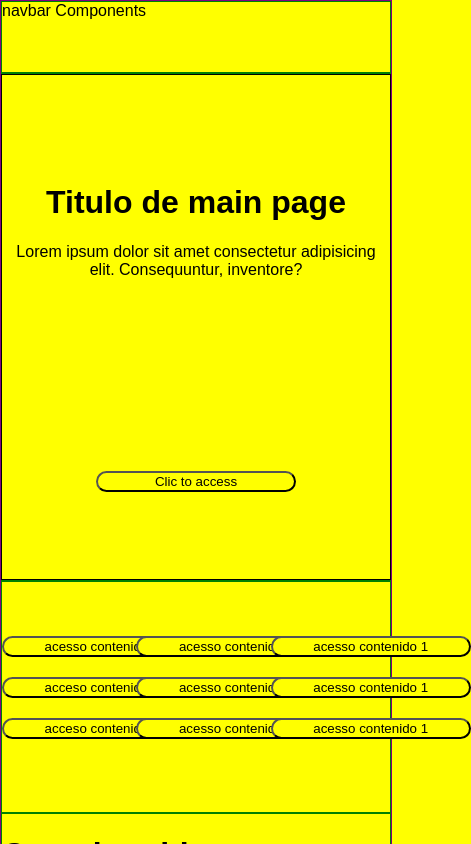
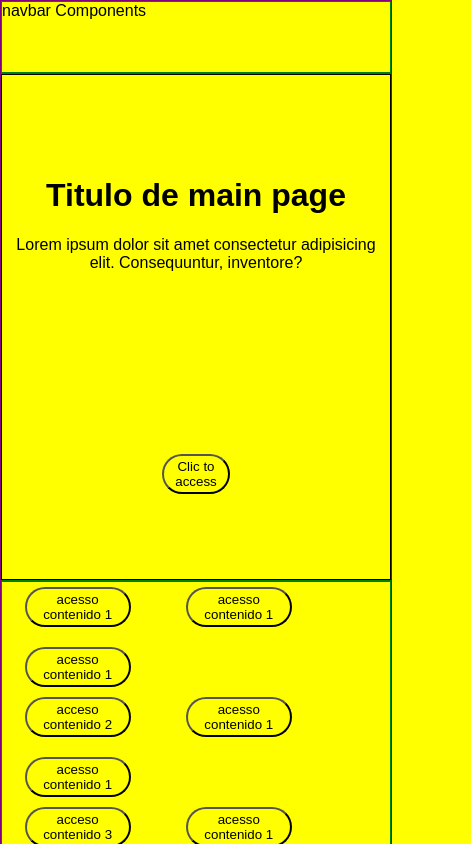
Before and after one commit to danielcarz/ClickFuturo, a React (Vite) app in the folder Client/: page / in a window 390 px wide. Shown: the top 844 px of the page, 471 px wide, since content can reach past the window. Built offline with nearby package versions, Linux system fonts and the light colour scheme.

Commit message:
ADD:RESPONSIVE DESING : CONTAINER MENU: positioning and styles

```diff
--- a/Client/src/Sass/Pages/1.0-Page_MainPage/Containers/3.0-SASS-Container_Menu.scss
+++ b/Client/src/Sass/Pages/1.0-Page_MainPage/Containers/3.0-SASS-Container_Menu.scss
@@ -16,11 +16,12 @@
   }
 
   .box{
-    margin-bottom: 20px;
+
 
     display: grid;
-    grid-template-columns: repeat(auto-fit, minmax(0, 1fr));
-    gap: 15px; /* Espaciado de 5px entre los elementos */
+    grid-template-columns: repeat(2, minmax(0, 0.4fr));
+    gap: 10px;
+
   }
 
   border: 1px solid green;
@@ -63,7 +64,7 @@
 
 @mixin styles_desktop () {
 
-  padding: 50px;
+
 
 
 
@@ -73,9 +74,9 @@
 
   .box{
 
-    margin: 10px auto;
+
     max-width: 100%;
-    height: 100px;
+    height: 50px;
 
     display: grid;
     grid-template-columns: repeat(auto-fit, minmax(0, 1fr));
@@ -107,7 +108,7 @@
 
         display: flex;
         flex-direction: column;
-        justify-content: center;
+
 
 
 
--- a/Client/src/Sass/UI-Ux/button_access.scss
+++ b/Client/src/Sass/UI-Ux/button_access.scss
@@ -9,6 +9,13 @@
 
 
 @mixin styles_phone () {
+
+    max-width: 70%;
+    min-width: 50%;
+
+    height: 40px;
+
+    margin: 5px auto;
 
     background-color: yellow;
 
@@ -28,6 +35,11 @@
 @mixin styles_desktop () {
 
   background-color: red;
+
+  margin: 0 auto;
+
+  max-width: 100px;
+  max-height: 30px;
 
 
 }
```
